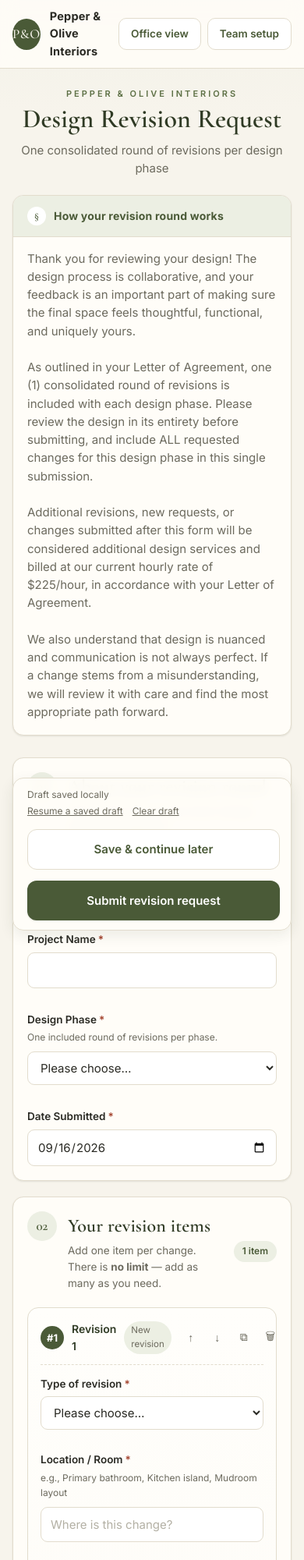
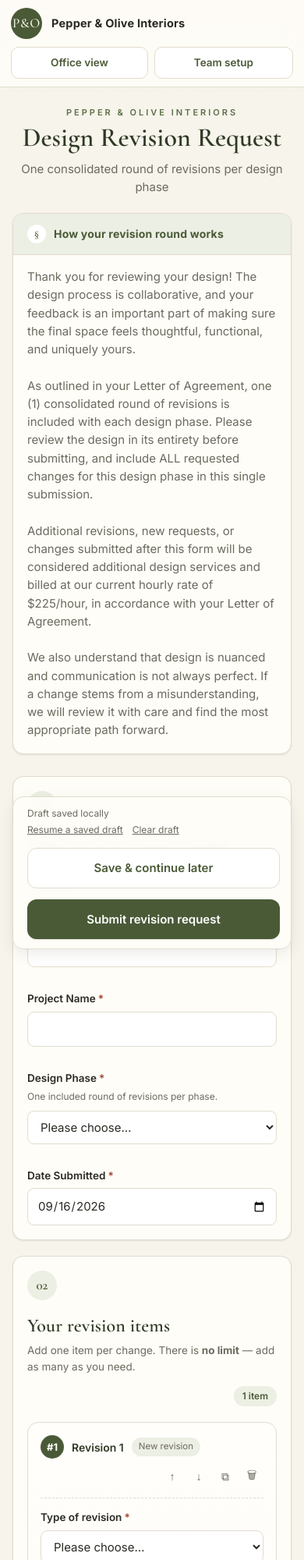
Before and after one commit to eruji/revision_form, a website: page index.html in a window 390 px wide. Shown: the top 2000 px of the page at 78% size. Drawn offline with nearby package versions, Linux system fonts and the light colour scheme.

Commit message:
Make instructions full-width; fix responsive overflow on phones
- Revision instructions now span the same width as the form cards
- Top bar wraps its actions to a full-width row on narrow screens
- Revision item header and tools wrap instead of overflowing
- Setup drawer field rows wrap; label input can shrink
- Verified 320-1440px across form, view, and admin pages (no overflow/clipping)

```diff
--- a/styles.css
+++ b/styles.css
@@ -57,13 +57,14 @@ h1, h2, h3 { font-family: var(--serif); font-weight: 600; margin: 0; letter-spac
   display: flex;
   align-items: center;
   justify-content: space-between;
-  gap: 16px;
+  flex-wrap: wrap;
+  gap: 10px 16px;
   padding: 10px clamp(16px, 4vw, 40px);
   background: rgba(255, 253, 248, 0.86);
   backdrop-filter: blur(10px);
   border-bottom: 1px solid var(--line);
 }
-.topbar__brand { display: flex; align-items: center; gap: 12px; }
+.topbar__brand { display: flex; align-items: center; gap: 12px; flex: 1 1 auto; min-width: 0; }
 .topbar__mark {
   display: grid;
   place-items: center;
@@ -77,7 +78,7 @@ h1, h2, h3 { font-family: var(--serif); font-weight: 600; margin: 0; letter-spac
 }
 .topbar__brand strong { display: block; font-size: 14.5px; letter-spacing: 0.2px; }
 .topbar__sub { font-size: 12px; color: var(--ink-soft); }
-.topbar__actions { display: flex; gap: 8px; }
+.topbar__actions { display: flex; gap: 8px; flex-wrap: wrap; }
 
 /* ───────────────────────────── Layout ───────────────────────────── */
 .page {
@@ -121,7 +122,6 @@ h1, h2, h3 { font-family: var(--serif); font-weight: 600; margin: 0; letter-spac
 
 .policy {
   margin: 22px auto 0;
-  max-width: 680px;
   text-align: left;
   background: var(--paper);
   border: 1px solid var(--line);
@@ -167,7 +167,7 @@ h1, h2, h3 { font-family: var(--serif); font-weight: 600; margin: 0; letter-spac
   padding: clamp(18px, 3vw, 26px);
   margin-bottom: 20px;
 }
-.card__head { display: flex; gap: 14px; align-items: flex-start; margin-bottom: 20px; }
+.card__head { display: flex; gap: 14px; align-items: flex-start; flex-wrap: wrap; margin-bottom: 20px; }
 .card__head h2 { font-size: 24px; color: var(--olive-900); }
 .card__head p { margin: 3px 0 0; color: var(--ink-soft); font-size: 13.5px; }
 .step {
@@ -271,7 +271,8 @@ input::placeholder, textarea::placeholder { color: #b3b0a4; }
 .item__head {
   display: flex;
   align-items: center;
-  gap: 10px;
+  flex-wrap: wrap;
+  gap: 8px 10px;
   margin-bottom: 14px;
   padding-bottom: 12px;
   border-bottom: 1px dashed var(--line);
@@ -486,15 +487,15 @@ input::placeholder, textarea::placeholder { color: #b3b0a4; }
   background: #fff;
 }
 .fieldrow.is-off { opacity: 0.55; background: #faf8f2; }
-.fieldrow__top { display: flex; align-items: center; gap: 8px; margin-bottom: 8px; }
+.fieldrow__top { display: flex; align-items: center; flex-wrap: wrap; gap: 8px; margin-bottom: 8px; }
 .fieldrow__name {
-  font-size: 13.5px; font-weight: 600; flex: 1;
+  font-size: 13.5px; font-weight: 600; flex: 1 1 120px; min-width: 0;
   border: 1px solid transparent; border-radius: 7px;
   padding: 5px 7px; background: transparent; font-family: inherit;
 }
 .fieldrow__name:hover { border-color: var(--line); background: #fff; }
 .fieldrow__name:focus { outline: none; border-color: var(--olive-500); background: #fff; box-shadow: 0 0 0 3px rgba(116,138,88,0.14); }
-.fieldrow__meta { display: flex; align-items: center; gap: 16px; font-size: 12px; color: var(--ink-soft); }
+.fieldrow__meta { display: flex; align-items: center; flex-wrap: wrap; gap: 6px 14px; font-size: 12px; color: var(--ink-soft); }
 .switch { display: inline-flex; align-items: center; gap: 7px; cursor: pointer; user-select: none; }
 .switch input { width: 15px; height: 15px; accent-color: var(--olive-600); }
 .fieldrow__type {
@@ -646,3 +647,17 @@ input::placeholder, textarea::placeholder { color: #b3b0a4; }
   .kv { grid-template-columns: 1fr; }
   .readonly-box__row { flex-direction: column; }
 }
+
+/* ── Narrow phones: put the top-bar actions on their own full-width row ── */
+@media (max-width: 600px) {
+  .topbar { padding: 10px 14px; }
+  .topbar__actions { flex: 1 1 100%; }
+  .topbar__actions .btn { flex: 1 1 auto; text-align: center; }
+}
+
+/* Very narrow phones: keep the revision toolbar from crowding the title */
+@media (max-width: 380px) {
+  .item__title { font-size: 13px; }
+  .item__tools { width: 100%; margin-left: 0; justify-content: flex-end; }
+  .counter { margin-left: 0; }
+}
```
